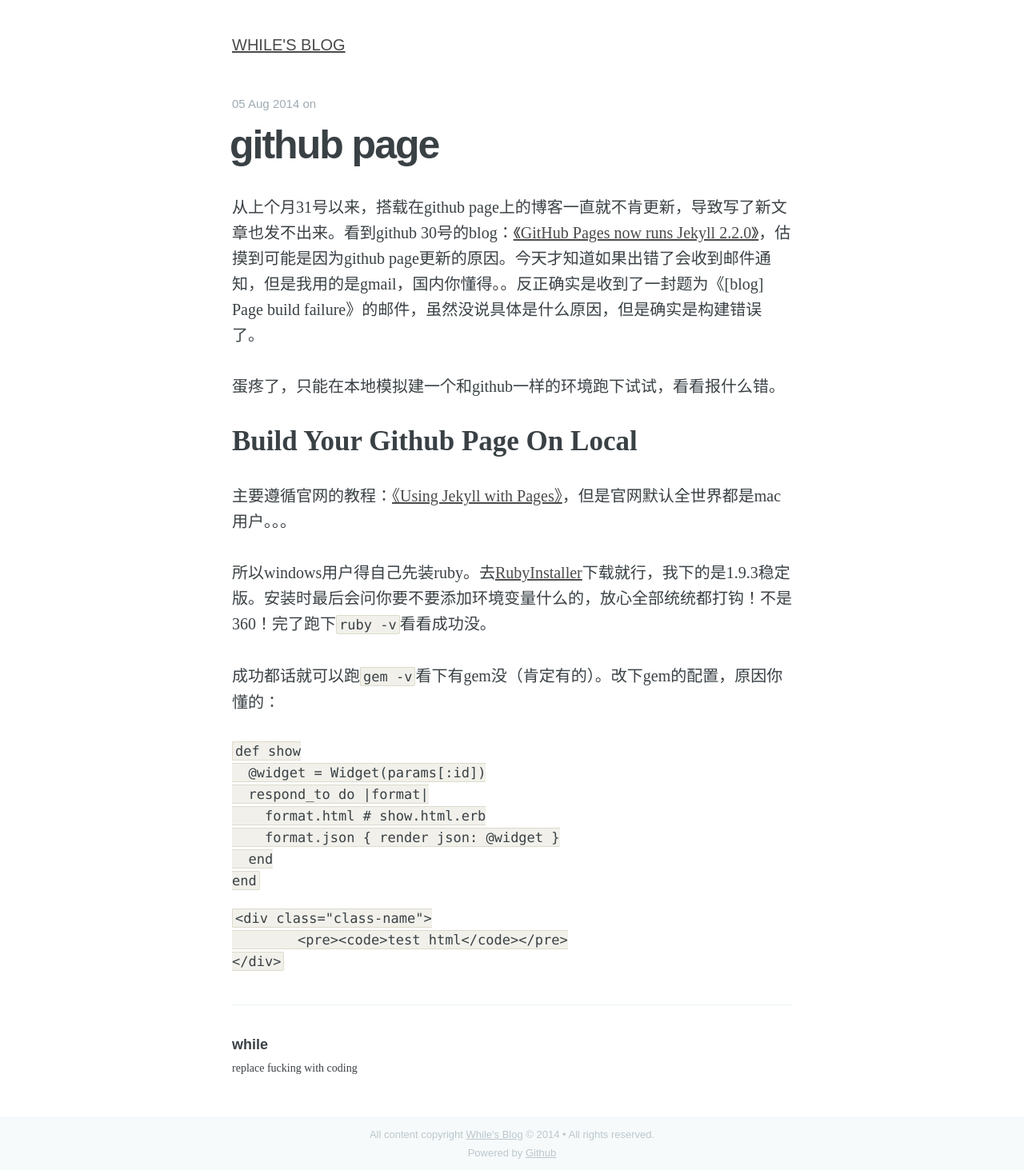
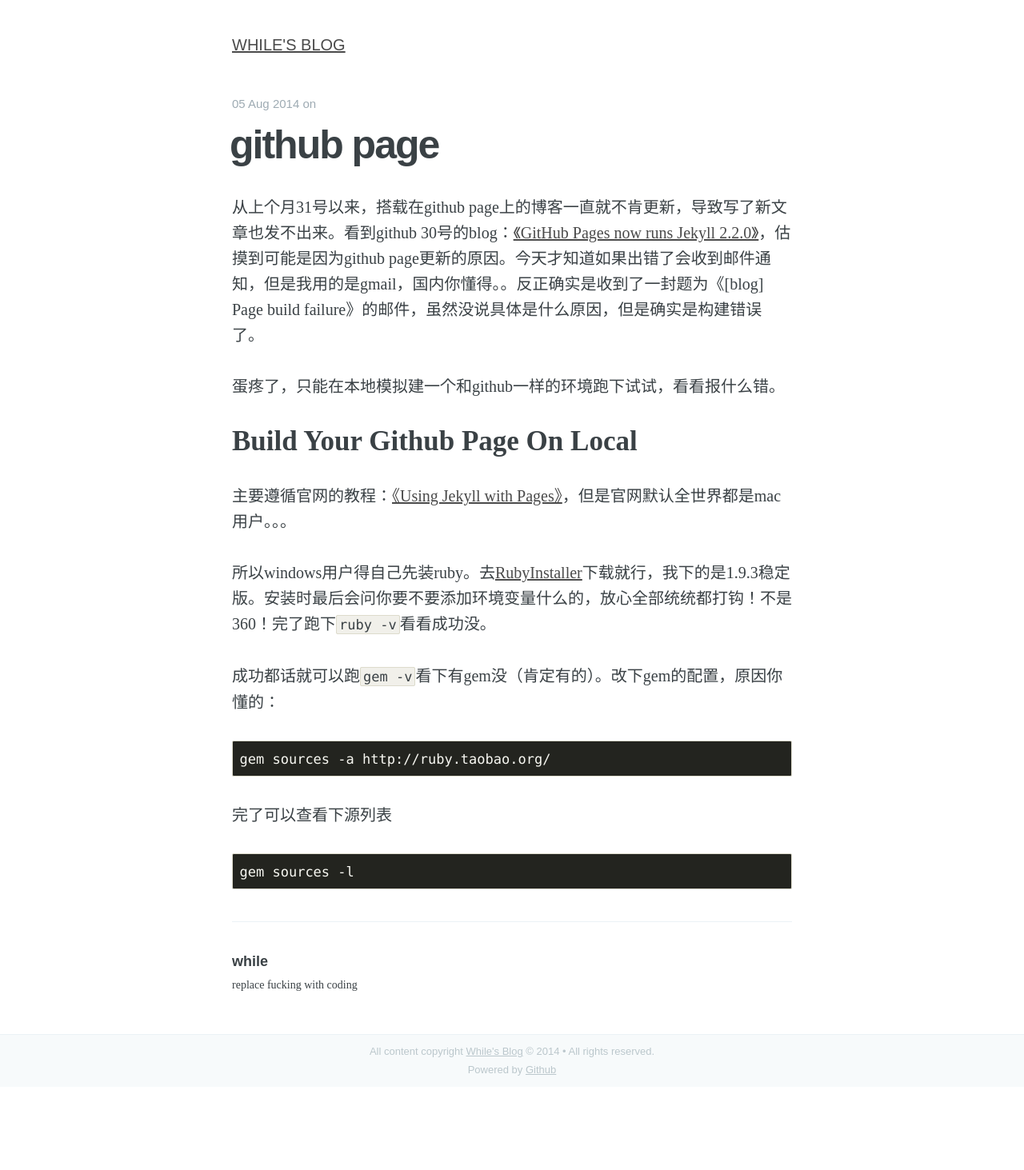
Before and after one commit to dragonwong/blog, a Jekyll site: the page built from _posts/2014-08-05-github-page.html, in a window 1280 px wide. Shown: the whole page at 80% size. Built offline with Jekyll 4.4.1, drawn with Linux system fonts in a browser that asks for light colours; after the commit the page ends 1359 px from its top, so only the background shows below that.

Commit message:
test highlight of github

```diff
--- a/_includes/header.html
+++ b/_includes/header.html
@@ -20,12 +20,12 @@
 		}
 	</style>
 	<!-- highlight.js -->
-<!-- 	<link rel="stylesheet" href="{{ site.base_url }}/css/monokai_sublime.css">
-<script src="{{ site.base_url }}/js/highlight.pack.js"></script>
-<script>
-	hljs.configure({tabReplace: '    '}); // 4 spaces
-	hljs.initHighlightingOnLoad();
-</script>
- -->
+	<link rel="stylesheet" href="{{ site.base_url }}/css/monokai_sublime.css">
+	<script src="{{ site.base_url }}/js/highlight.pack.js"></script>
+	<script>
+		hljs.configure({tabReplace: '    '}); // 4 spaces
+		hljs.initHighlightingOnLoad();
+	</script>
+
 </head>
 <body class="{{ include.body_class }}">
--- a/_posts/2014-08-05-github-page.html
+++ b/_posts/2014-08-05-github-page.html
@@ -15,18 +15,8 @@ title: github page
 
 <p>成功都话就可以跑<code>gem -v</code>看下有gem没（肯定有的）。改下gem的配置，原因你懂的：</p>
 
-{% highlight ruby %}
-def show
-  @widget = Widget(params[:id])
-  respond_to do |format|
-    format.html # show.html.erb
-    format.json { render json: @widget }
-  end
-end
-{% endhighlight %}
+<pre class="bash"><code>gem sources -a http://ruby.taobao.org/</code></pre>
 
-{% highlight html %}
-<div class="class-name">
-	<pre><code>test html</code></pre>
-</div>
-{% endhighlight %}
+<p>完了可以查看下源列表</p>
+
+<pre class="bash"><code>gem sources -l</code></pre>
```
